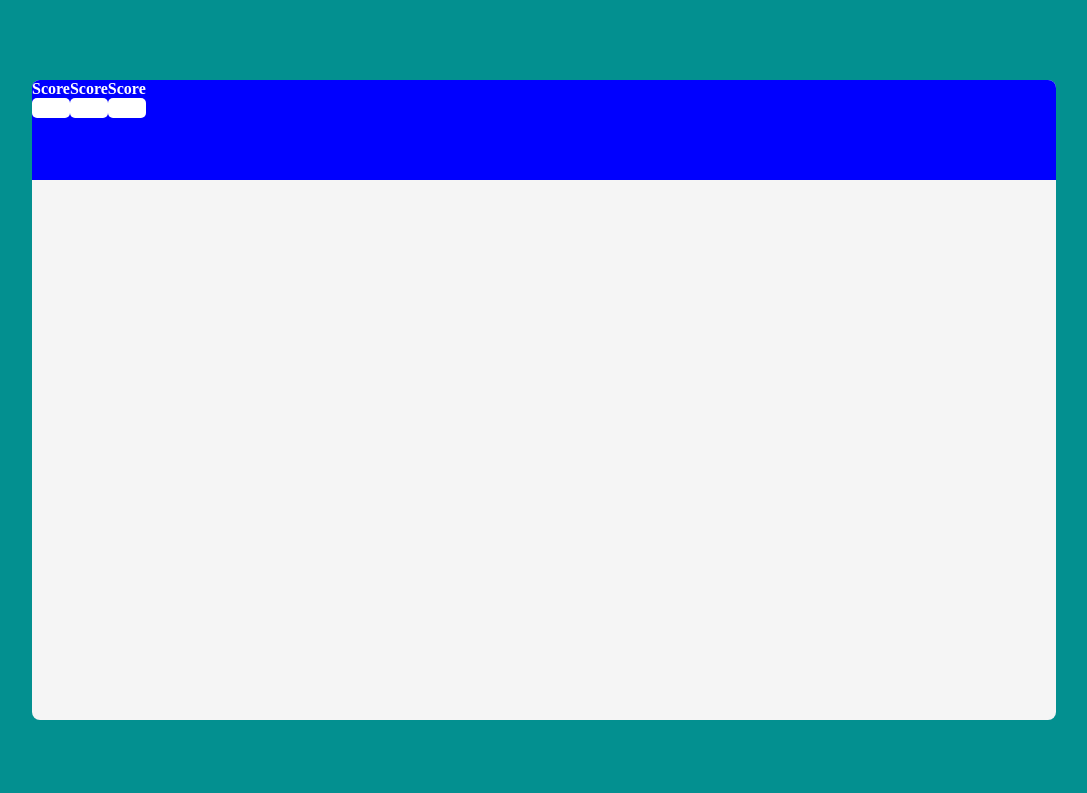
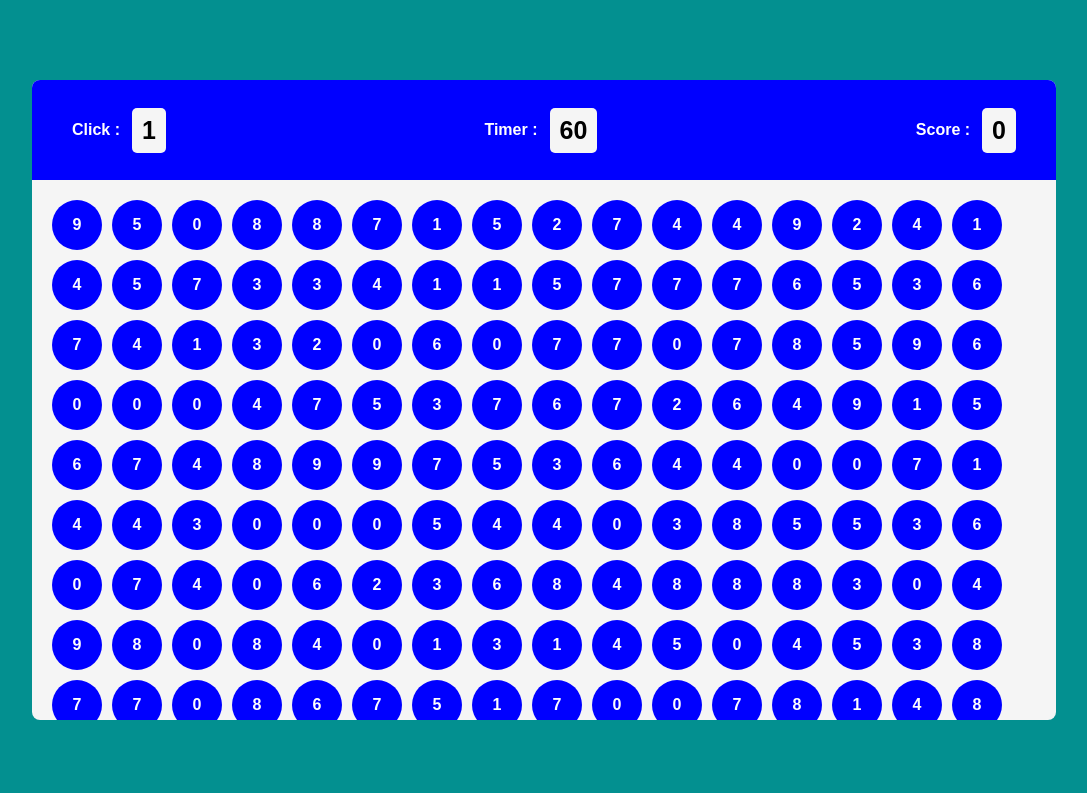
Before and after one commit to OmPrakashMallik2/Bubble-Game, a plain HTML site: page index.html in a window 1280 px wide. Shown: the whole page, without its empty margins (96-1183 px from the left). Drawn offline with Linux system fonts and the light colour scheme.

Commit message:
completed html css part

```diff
--- a/index.html
+++ b/index.html
@@ -15,58 +15,36 @@
 
             <div id="nav">
                 <div class="nav-elem">
-                    <h4>Score</h4>
-                    <div class="box"></div>
+                    <h4>Click :</h4>
+                    <div class="box">1</div>
                 </div>
                 <div class="nav-elem">
-                    <h4>Score</h4>
-                    <div class="box"></div>
+                    <h4>Timer :</h4>
+                    <div class="box">60</div>
                 </div>
                 <div class="nav-elem">
-                    <h4>Score</h4>
-                    <div class="box"></div>
+                    <h4>Score :</h4>
+                    <div class="box">0</div>
                 </div>
             </div>
 
-            <!-- <div class="number">
-                <button id="1" onclick="getValue()">1</button>
-                <button id="2" onclick="getValue()">2</button>
-                <button id="3" onclick="getValue()">3</button>
-                <button id="4" onclick="getValue()">4</button>
-                <button id="5" onclick="getValue()">5</button>
-                <button id="6" onclick="getValue()">6</button>
-                <button id="7" onclick="getValue()">7</button>
-                <button id="8" onclick="getValue()">8</button>
-                <button id="9" onclick="getValue()">9</button>
-                <button id="0" onclick="getValue()">0</button>
+            <div id="page">
+
             </div>
 
-            <button id="start" onclick="target()">Start</button> -->
+            <!-- <button id="start" onclick="target()">Start</button> -->
         </div>
     </div>
 
 
     <script>
-        var scor = 0;
-
-        var temp = 0;
-
-        function score(){
+        var balls = "";
+        for (var j = 1; j <= 152; j++) {
+            var num = Math.floor(Math.random() * 10);
+            balls += `<div class="bubble">${num}</div>`;
         }
 
-        function target() {
-            let num = Math.floor(Math.random() * 10);
-            temp = num;
-            document.getElementById("Click").innerText = num;
-            document.getElementById("Score").innerText = scor;
-        }
-
-        var value = document.getElementById("Click").innerHTML;
-        console.log(temp);
-
-        // function getValue() {
-        //     get
-        // }
+        document.querySelector("#page").innerHTML = balls;
 
     </script>
     <script src="script.js"></script>
--- a/style.css
+++ b/style.css
@@ -1,6 +1,7 @@
 * {
     margin: 0;
     padding: 0;
+    font-family: Arial, Helvetica, sans-serif;
     box-sizing: border-box;
 }
 
@@ -17,7 +18,7 @@ body {
     height: 100%;
     width: 100%;
     text-align: center;
-    background-color:rgb(3, 144, 144);
+    background-color: rgb(3, 144, 144);
 }
 
 #panel {
@@ -29,23 +30,56 @@ body {
 }
 
 #nav {
+    padding: 0 40px;
+    justify-content: space-between;
     display: flex;
+    align-items: center;
     width: 100%;
     height: 100px;
     color: white;
-    background-color:blue;
+    background-color: blue;
 }
 
-.box{
-    background-color: white;
-    padding: 10px;
+.box {
+    background-color: whitesmoke;
+    color: black;
+    padding: 8px 10px;
     border-radius: 5px;
-
+    font-size: 25px;
+    font-weight: 700;
 }
 
+.nav-elem {
+    display: flex;
+    align-items: center;
+    gap: 12px;
+}
 
+#page {
+    display: flex;
+    flex-wrap: wrap;
+    gap: 10px;
+    padding: 20px;
+    width: 100%;
+    height: calc(100% - 100px);
+}
 
+.bubble {
+    display: flex;
+    align-items: center;
+    justify-content: center;
+    background-color: blue;
+    width: 50px;
+    height: 50px;
+    color: white;
+    border-radius: 50%;
+    font-weight: 700;
+}
 
+.bubble:hover {
+    background-color: rgb(0, 0, 150);
+    cursor: pointer;
+}
 
 
 
```
